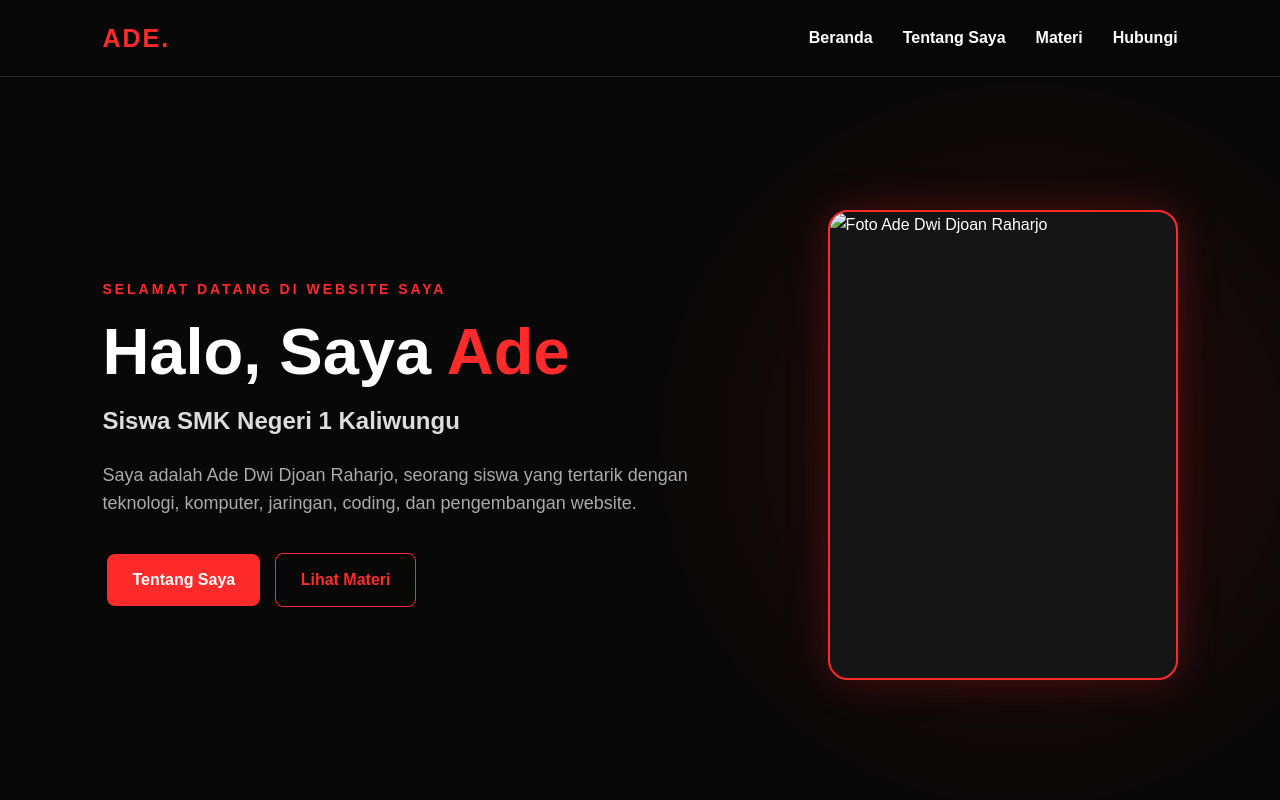
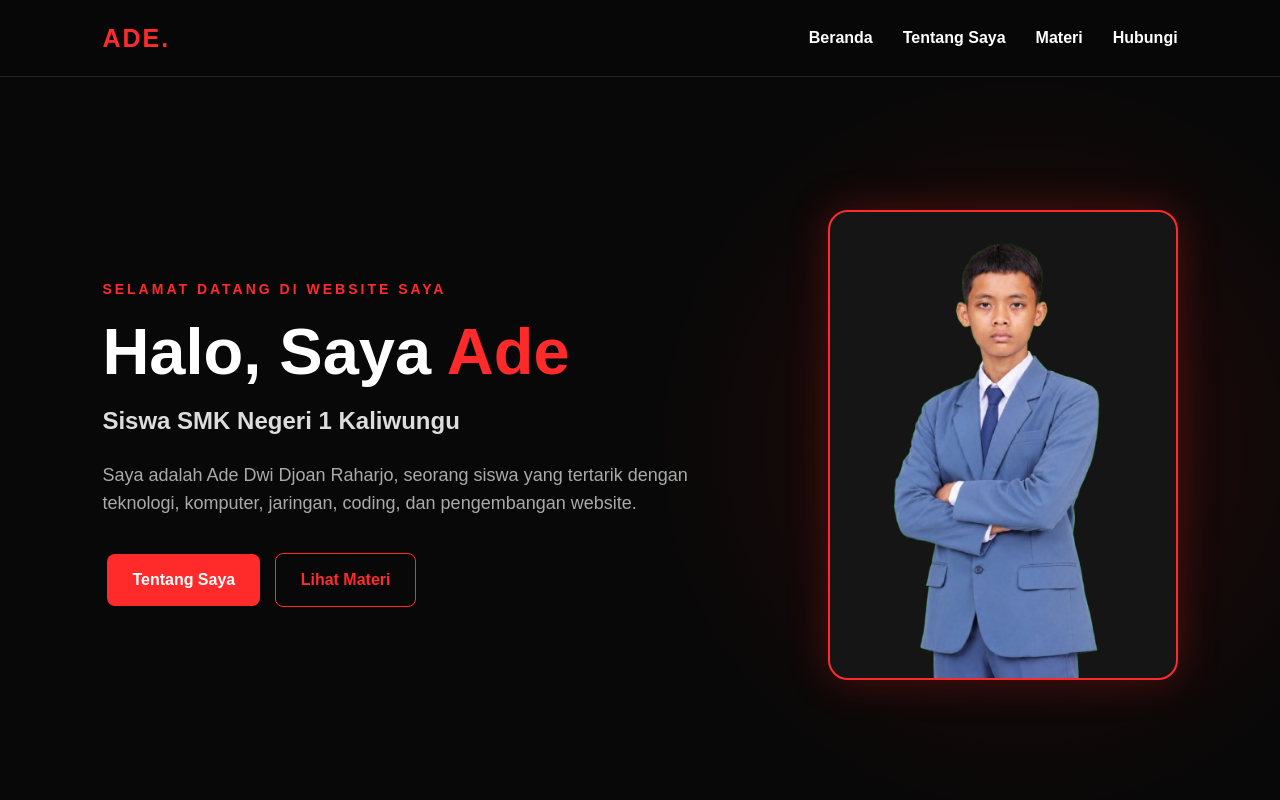
Before and after one commit to h4nn77jr-source/Wbsite-ADE-DWI, a plain HTML site: page index.html in a window 1280 px wide. Shown: the top 800 px of the page. Drawn offline with Linux system fonts and the light colour scheme.

Commit message:
Update index.html

```diff
--- a/index.html
+++ b/index.html
@@ -814,7 +814,7 @@
     <div class="profile">
 
         <img
-            src="foto.jpg"
+            src="22a801ac-7818-440f-b557-e56e2d1e06b7-removebg-preview.png"
             alt="Foto Ade Dwi Djoan Raharjo">
 
     </div>
```
